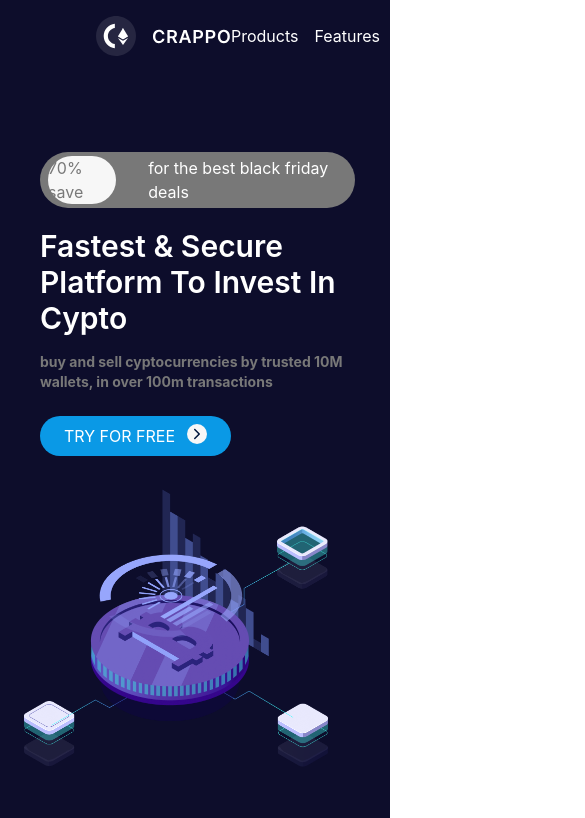
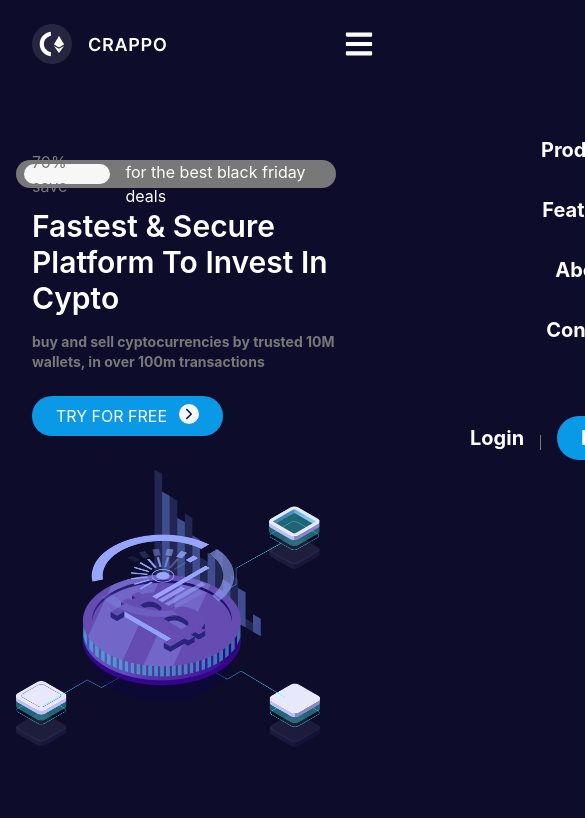
Before and after one commit to Darab-gif/Crappo, a React (Create React App) app: page / in a window 390 px wide. Shown: the top 818 px of the page, 585 px wide, since content can reach past the window. Built offline with nearby package versions, Linux system fonts and the light colour scheme.

Commit message:
fixed bugs

```diff
--- a/src/App.js
+++ b/src/App.js
@@ -3,12 +3,12 @@ import Crypto from "./Components/Crypto/Crypto";
 import Footer from "./Components/Footer";
 import Home from "./Components/Home";
 import MarketCap from "./Components/MarketCap";
-import Navbar from "./Components/NavBar/Navbar";
+import Nav from "./Components/NavBar/Nav";
 
 function App() {
   return (
     <div className="">
-      <Navbar />
+      <Nav />
       <Home />
       <Crypto />
       <MarketCap />
--- a/src/Components/Crypto/Crypto.js
+++ b/src/Components/Crypto/Crypto.js
@@ -49,7 +49,7 @@ const Crypto = () => {
 
   return (
     <section className="pt-60 bg-lavender_web text-center cursor-pointer pb-20">
-      <h1 className="lg:text-3xl text-4xl font-bold">
+      <h1 className="lg:text-4xl text-2xl lg:w-[100%] w-[80%] ml-10 text-center font-bold">
         Trade Securely And Market The High Growth Cryptocurrencies.
       </h1>
       <div className="lg:flex lg:gap-10 flex flex-col gap-10 lg:flex-row pt-14 lg:ml-28 ml-7">
--- a/src/Components/Footer.js
+++ b/src/Components/Footer.js
@@ -15,7 +15,7 @@ const Footer = () => {
         <figure className="ml-20 lg:ml-4">
           <img src={logo} alt="" />
         </figure>
-        <div className="lg:ml-20 ml-4 text-center ">
+        <div className="lg:ml-20 -ml-6  text-center ">
           <h1 className="text-2xl font-bold">Quick Links</h1>
           <ul className="pt-4 ">
             <li className="text-white hover:text-carolina_blue cursor-pointer">
@@ -35,7 +35,7 @@ const Footer = () => {
             </li>
           </ul>
         </div>
-        <div className="lg:ml-20 ml-4 text-center">
+        <div className="lg:ml-20 -ml-6 text-center">
           <h1 className="text-2xl font-bold">Resources Links</h1>
           <ul className="pt-4 ">
             <li className="text-white hover:text-carolina_blue cursor-pointer">
--- a/src/Components/Home.js
+++ b/src/Components/Home.js
@@ -9,14 +9,14 @@ import { IoMdTrendingUp } from "react-icons/io";
 
 const Home = () => {
   return (
-    <section className="bg-hero pt-20 lg:pt-36 pl-10 lg:pl-20 relative lg:h-[100rem] h-[154rem]">
+    <section className="bg-hero pt-20 lg:pt-36 pl-8 lg:pl-20 relative lg:h-[100rem] h-[154rem]">
       <div className="lg:flex  lg:space-x-32">
         <div className="text-white ">
-          <div className="rounded-[50px] bg-sonic_silver w-[90%] lg:w-[60%] flex space-x-4 py-1">
-            <span className="rounded-[50px] bg-cultured text-sonic_silver ml-2 lg:px-2">
+          <div className="rounded-[50px] bg-sonic_silver w-[20rem] lg:w-[60%] flex space-x-3 h-7 lg:ml-4 -ml-4">
+            <span className="lg:rounded-[50px] rounded-[10px] bg-cultured flex justify-center items-center text-sonic_silver h-5 ml-2 px-2 m-1">
               70% save
             </span>
-            <span className="pl-4"> for the best black friday deals</span>
+            <span className="ml-4"> for the best black friday deals</span>
           </div>
           <h1 className="text-3xl lg:text-6xl font-semibold pt-5">
             Fastest & Secure <br />
--- a/src/Components/MarketCap.js
+++ b/src/Components/MarketCap.js
@@ -8,7 +8,7 @@ import Mining from "./Mining";
 const MarketCap = () => {
   return (
     <section className="bg-hero bg-cover pb-20">
-      <h1 className="text-white lg:text-3xl text-2xl lg:font-bold text-center pt-7 ">
+      <h1 className="text-white lg:text-3xl text-2xl lg:font-bold lg:w-full w-[80%] ml-8 text-center pt-7 ">
         Market Sentiments, Portfolio, And Run The Infrastructure Of Your Choice
       </h1>
       <div className="lg:flex flex lg:flex-row flex-col lg:gap-10 gap-20 pt-32">
--- a/src/Components/NavBar/Link.js
+++ b/src/Components/NavBar/Link.js
@@ -3,7 +3,7 @@ import React from "react";
 const Link = () => {
   return (
     <header className="">
-      <nav className="flex  gap-5">
+      <nav className="lg:flex lg:gap-5 hidden">
         <ul className=" capitalize flex space-x-4 text-white items-center content-center">
           <li className="hover:border-b-2 hover:border-b-royal_blue cursor-pointer">
             products
--- /dev/null
+++ b/src/Components/NavBar/MobileLink.js
@@ -0,0 +1,39 @@
+import React from "react";
+import { FaTimes } from "react-icons/fa";
+const MobileLink = ({ MobileLink }) => {
+  return (
+    <header className="">
+      <nav className="lg:hidden bg-hero w-full h-[60rem]">
+        <FaTimes
+          className="text-3xl absolute right-6 top-6 cursor-pointer text-white"
+          onClick={() => MobileLink(false)}
+        />
+        <ul className=" capitalize flex flex-col text-white justify-center space-y-8 h-[30rem] items-center content-center">
+          <li className=" hover:text-royal_blue cursor-pointer text-xl font-bold">
+            products
+          </li>
+          <li className=" hover:text-royal_blue cursor-pointer text-xl font-bold">
+            features
+          </li>
+          <li className=" hover:text-royal_blue cursor-pointer text-xl font-bold">
+            about
+          </li>
+          <li className="hover:text-royal_blue cursor-pointer text-xl font-bold">
+            contact
+          </li>
+        </ul>
+        <ul className="capitalize flex space-x-4 items-center content-center ml-20 font-bold text-xl -mt-16">
+          <li className="text-white">
+            <a href="/">Login</a>
+          </li>
+          <li className="h-[15px] bg-sonic_silver w-[1px] mt-2"></li>
+          <li className="rounded-[50px] px-6 py-2 text-white bg-carolina_blue">
+            <a href="/">Register</a>
+          </li>
+        </ul>
+      </nav>
+    </header>
+  );
+};
+
+export default MobileLink;
--- /dev/null
+++ b/src/Components/NavBar/Nav.js
@@ -0,0 +1,21 @@
+import React, { useState } from "react";
+import MobileLink from "./MobileLink";
+import Navbar from "./Navbar";
+
+const Nav = () => {
+  const [show, setShow] = useState(false);
+  return (
+    <section>
+      <Navbar MobileLink={setShow} />
+      <div
+        className={`${
+          show ? "-right-0" : "-right-full"
+        } fixed top-0 bottom-0 z-30 w-full transition-all ease-in duration-500`}
+      >
+        <MobileLink MobileLink={setShow} />
+      </div>
+    </section>
+  );
+};
+
+export default Nav;
--- a/src/Components/NavBar/Navbar.js
+++ b/src/Components/NavBar/Navbar.js
@@ -1,13 +1,19 @@
 import React from "react";
 import logo from "../../Assests/logo.svg";
 import Link from "./Link";
+import { FaBars } from "react-icons/fa";
 
-const Navbar = () => {
+const Navbar = ({ MobileLink }) => {
   return (
-    <header className=" w-full bg-hero p-4 transition-all ease-in delay-150">
+    <header className=" w-full bg-hero p-4 pt-6 transition-all ease-in delay-150">
       <div className="flex justify-between items-center">
-        <img src={logo} alt="" className="pl-20" />
+        <img src={logo} alt="" className="lg:pl-20 pl-4" />
         <Link />
+
+        <FaBars
+          onClick={() => MobileLink(true)}
+          className="lg:hidden text-3xl text-white cursor-pointer"
+        />
       </div>
     </header>
   );
```
